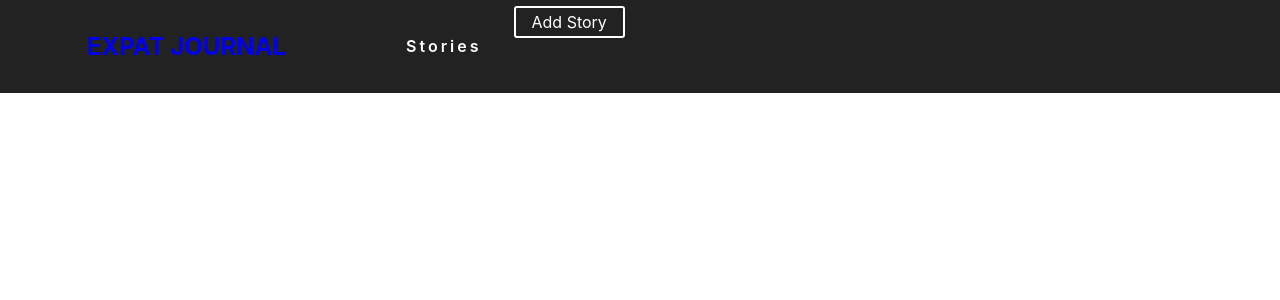
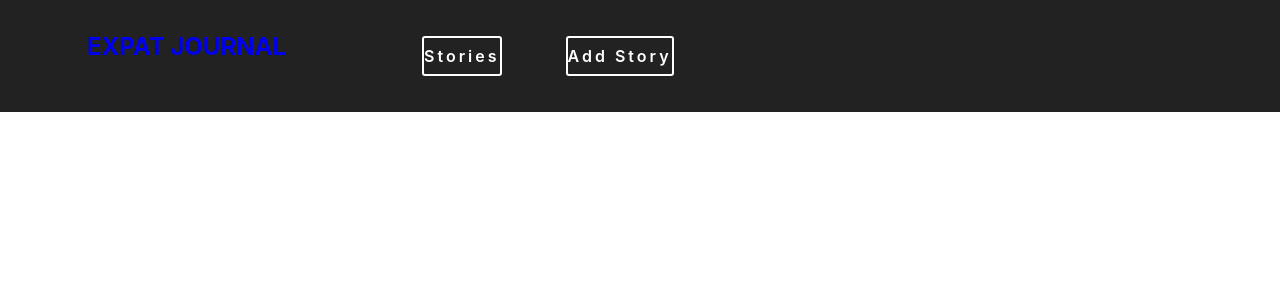
Before and after one commit to Expat-Journal-App/Front-end, a React (Create React App) app: page / in a window 1280 px wide. Shown: the top 300 px of the page. Built offline with nearby package versions, Linux system fonts and the light colour scheme; the HTML template or start-up script is replaced by a standard one.

Commit message:
nav style changes

```diff
--- a/src/components/NavBar.js
+++ b/src/components/NavBar.js
@@ -42,15 +42,17 @@ export default class NavBar extends Component {
           >
             <li>
               {/* <Link to="/">Home</Link> */}
-              <Link to="/stories">Stories</Link>
+              <Link to="/stories"><Button>Stories</Button></Link>
             </li>
             <li>
 
             </li>
+            <li>
+              <Link to='/stories/add'>
+              <Button>Add Story</Button>
+              </Link>
+            </li>
           </ul>
-          <Link to='/stories/add'>
-          <Button>Add Story</Button>
-          </Link>
         </div>
       </nav>
     );
```
